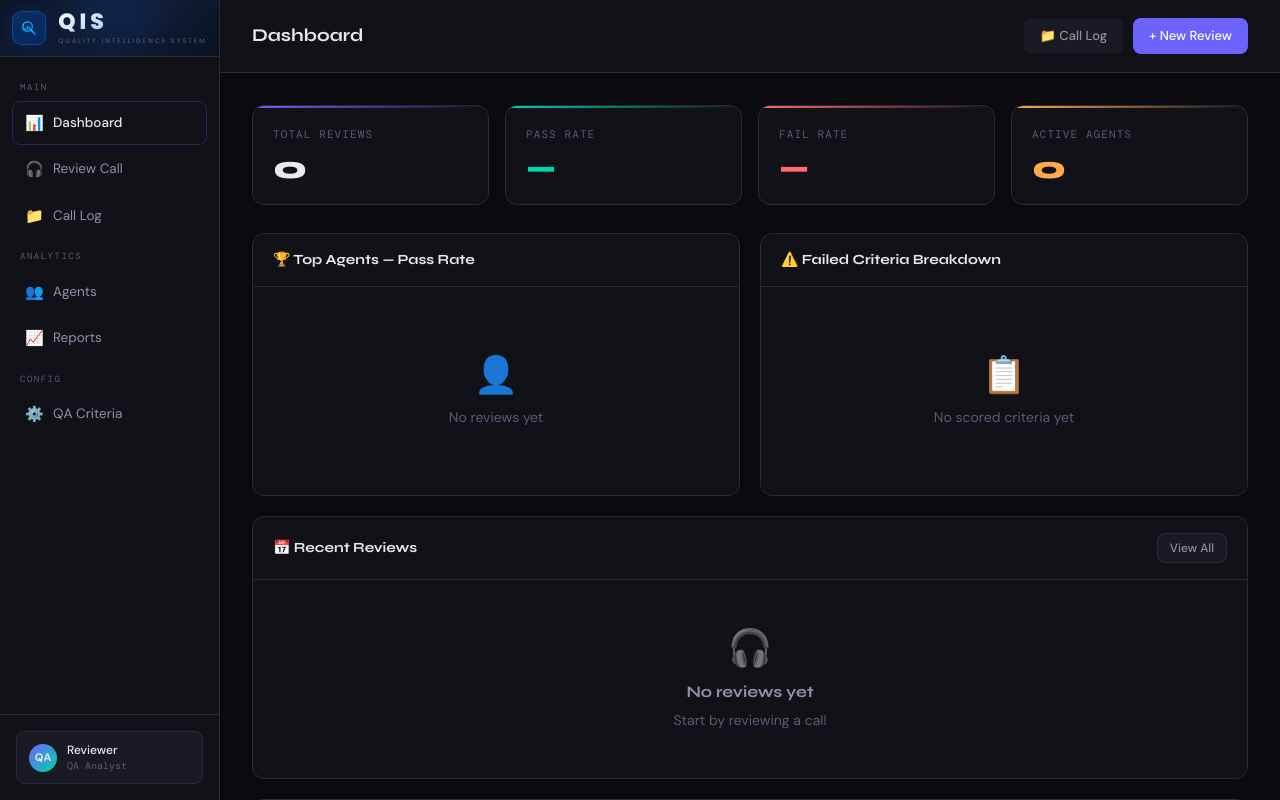
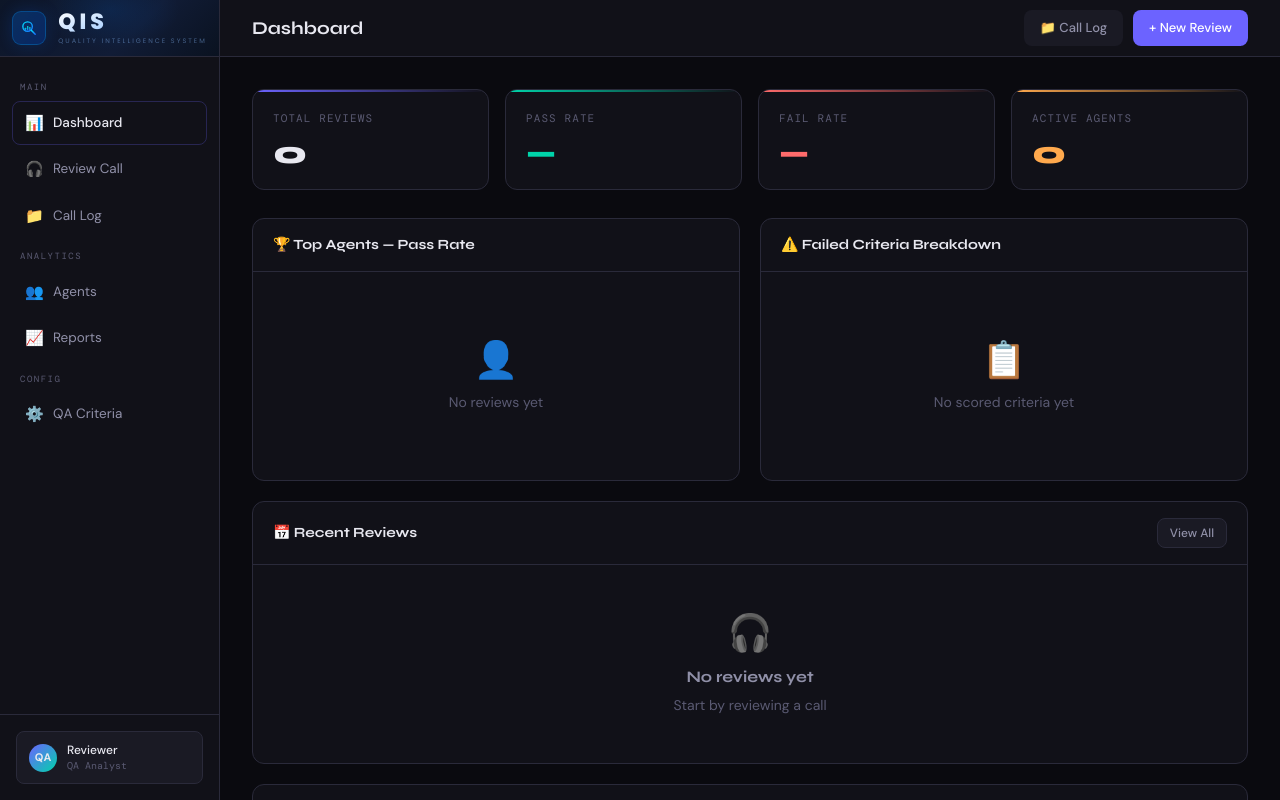
Before and after one commit to Ahmed-tech889/QA-dashboard, a React (Vite) app: page / in a window 1280 px wide. Shown: the top 800 px of the page. Built offline with nearby package versions, Linux system fonts and the light colour scheme.

Commit message:
Add header height constant and update Sidebar props

```diff
--- a/src/App.jsx
+++ b/src/App.jsx
@@ -17,6 +17,8 @@ const PAGE_TITLES = {
   reports:   'Reports',
   criteria:  'QA Criteria',
 }
+
+const HEADER_HEIGHT = 57
 
 export default function App() {
   const [page, setPage] = useState('dashboard')
@@ -78,9 +80,12 @@ export default function App() {
 
   return (
     <div className="min-h-screen bg-bg text-txt font-dm">
-      <Sidebar activePage={page} onNavigate={setPage} />
+      <Sidebar activePage={page} onNavigate={setPage} headerHeight={HEADER_HEIGHT} />
       <main className="ml-[220px] min-h-screen flex flex-col">
-        <div className="sticky top-0 z-50 px-8 py-[18px] bg-surface border-b border-border flex items-center justify-between">
+        <div
+          className="sticky top-0 z-50 px-8 bg-surface border-b border-border flex items-center justify-between"
+          style={{ height: HEADER_HEIGHT }}
+        >
           <h1 className="font-syne font-bold text-[18px]">{PAGE_TITLES[page]}</h1>
           <div className="flex items-center gap-2.5">
             <Btn variant="ghost" onClick={() => setPage('calls')}>📁 Call Log</Btn>
```
